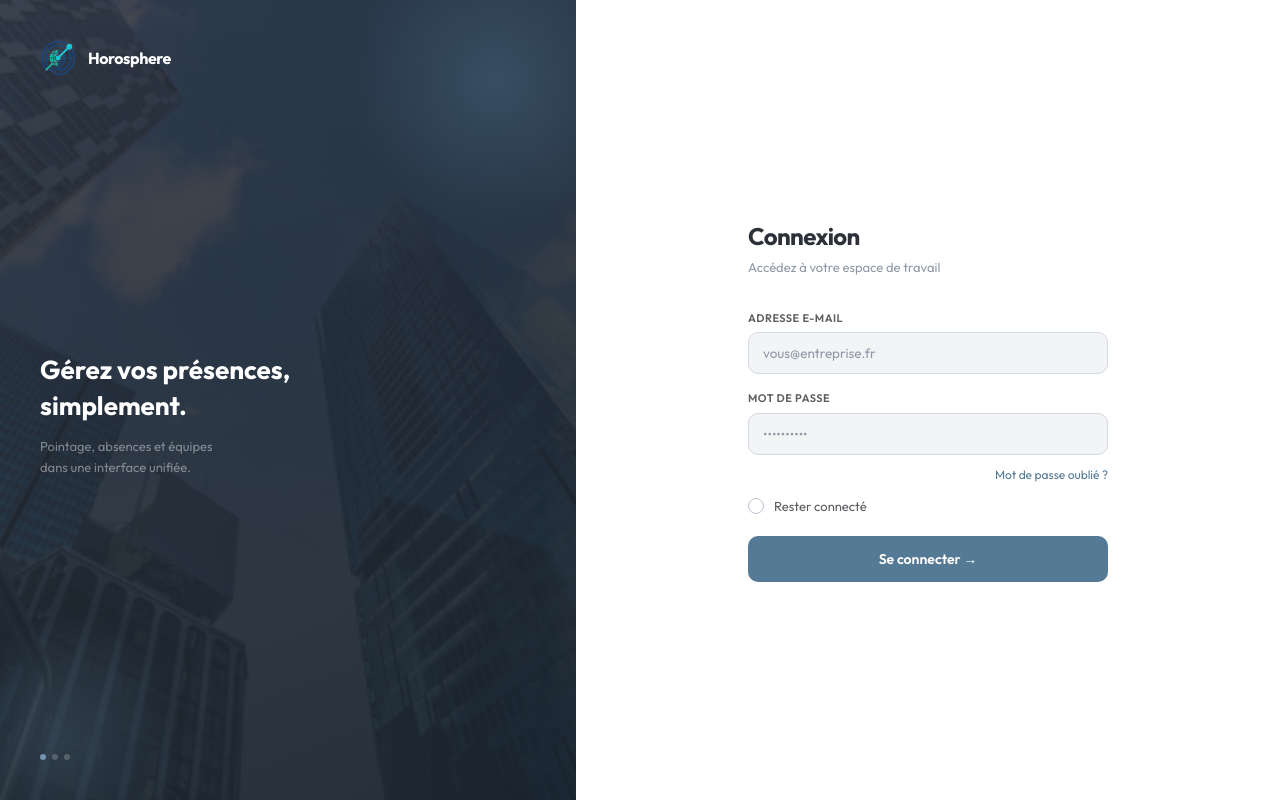
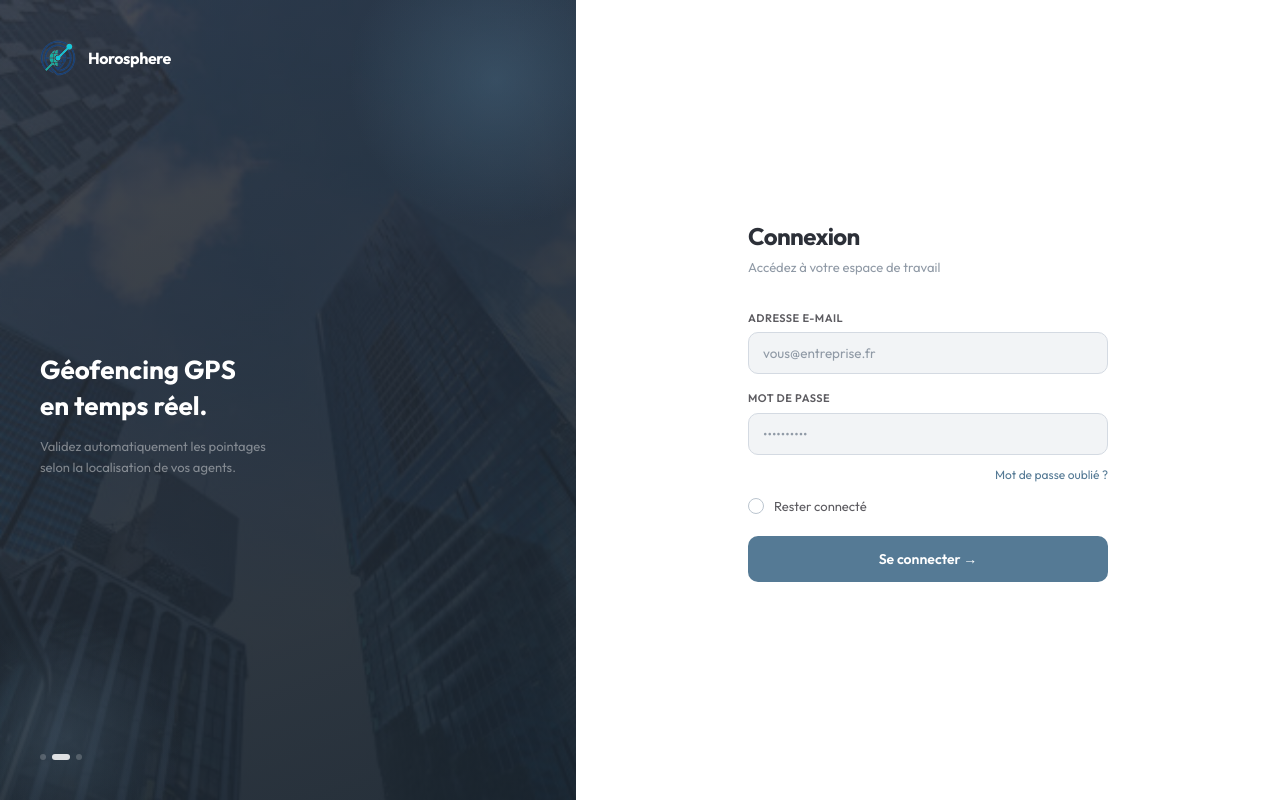
Before and after one commit to Chahrazedsltn/Horosphere, a React (Vite) app in the folder frontend/: page /login in a window 1280 px wide. Built offline with nearby package versions, Linux system fonts and the light colour scheme; no server answers; the HTML template or start-up script is replaced by a standard one.

Commit message:
feat(login): ajouter 3 slides de texte avec indicateurs animés
Les 3 points deviennent des indicateurs cliquables. Le texte défile
automatiquement toutes les 4s avec une transition fade. Le dot actif
s'étire en pill pour indiquer la slide courante.

```diff
--- a/frontend/src/pages/LoginPage.tsx
+++ b/frontend/src/pages/LoginPage.tsx
@@ -1,4 +1,4 @@
-import React, { useState } from 'react'
+import React, { useState, useEffect } from 'react'
 import { useNavigate } from 'react-router-dom'
 import { authService } from '../services/auth.service'
 import { useAuthStore } from '../store/auth.store'
@@ -13,6 +13,34 @@ export default function LoginPage() {
   const [error, setError] = useState<string | null>(null)
   const { setAuth } = useAuthStore()
   const navigate = useNavigate()
+
+  const slides = [
+    {
+      title: 'Gérez vos présences,\nsimplement.',
+      desc: 'Pointage, absences et équipes\ndans une interface unifiée.',
+    },
+    {
+      title: 'Géofencing GPS\nen temps réel.',
+      desc: 'Validez automatiquement les pointages\nselon la localisation de vos agents.',
+    },
+    {
+      title: 'Rapports et exports\nen un clic.',
+      desc: 'Générez vos bilans RH en CSV ou PDF\net suivez les indicateurs clés.',
+    },
+  ]
+  const [slide, setSlide] = useState(0)
+  const [fading, setFading] = useState(false)
+
+  useEffect(() => {
+    const timer = setInterval(() => {
+      setFading(true)
+      setTimeout(() => {
+        setSlide(s => (s + 1) % slides.length)
+        setFading(false)
+      }, 300)
+    }, 4000)
+    return () => clearInterval(timer)
+  }, [])
 
   const handleSubmit = async (e: React.FormEvent) => {
     e.preventDefault()
@@ -69,21 +97,32 @@ export default function LoginPage() {
           <span className="text-white font-bold text-[16px] tracking-tight">Horosphere</span>
         </div>
 
-        {/* Tagline */}
+        {/* Slides */}
         <div className="z-10">
-          <h2 className="text-white font-bold text-[26px] leading-snug mb-3">
-            Gérez vos présences,<br />simplement.
-          </h2>
-          <p className="text-[13px] leading-relaxed" style={{ color: 'rgba(255,255,255,0.42)' }}>
-            Pointage, absences et équipes<br />dans une interface unifiée.
-          </p>
+          <div style={{ opacity: fading ? 0 : 1, transition: 'opacity 0.3s ease' }}>
+            <h2 className="text-white font-bold text-[26px] leading-snug mb-3" style={{ whiteSpace: 'pre-line' }}>
+              {slides[slide].title}
+            </h2>
+            <p className="text-[13px] leading-relaxed" style={{ color: 'rgba(255,255,255,0.42)', whiteSpace: 'pre-line' }}>
+              {slides[slide].desc}
+            </p>
+          </div>
         </div>
 
-        {/* Dots */}
+        {/* Dots indicateurs */}
         <div className="flex items-center gap-1.5 z-10">
-          <div className="w-[6px] h-[6px] rounded-full bg-accent-mid" />
-          <div className="w-[6px] h-[6px] rounded-full" style={{ background: 'rgba(255,255,255,0.2)' }} />
-          <div className="w-[6px] h-[6px] rounded-full" style={{ background: 'rgba(255,255,255,0.2)' }} />
+          {slides.map((_, i) => (
+            <button
+              key={i}
+              onClick={() => { setFading(true); setTimeout(() => { setSlide(i); setFading(false) }, 300) }}
+              className="rounded-full transition-all duration-300"
+              style={{
+                width: i === slide ? '18px' : '6px',
+                height: '6px',
+                background: i === slide ? 'rgba(255,255,255,0.85)' : 'rgba(255,255,255,0.2)',
+              }}
+            />
+          ))}
         </div>
       </div>
 
```
